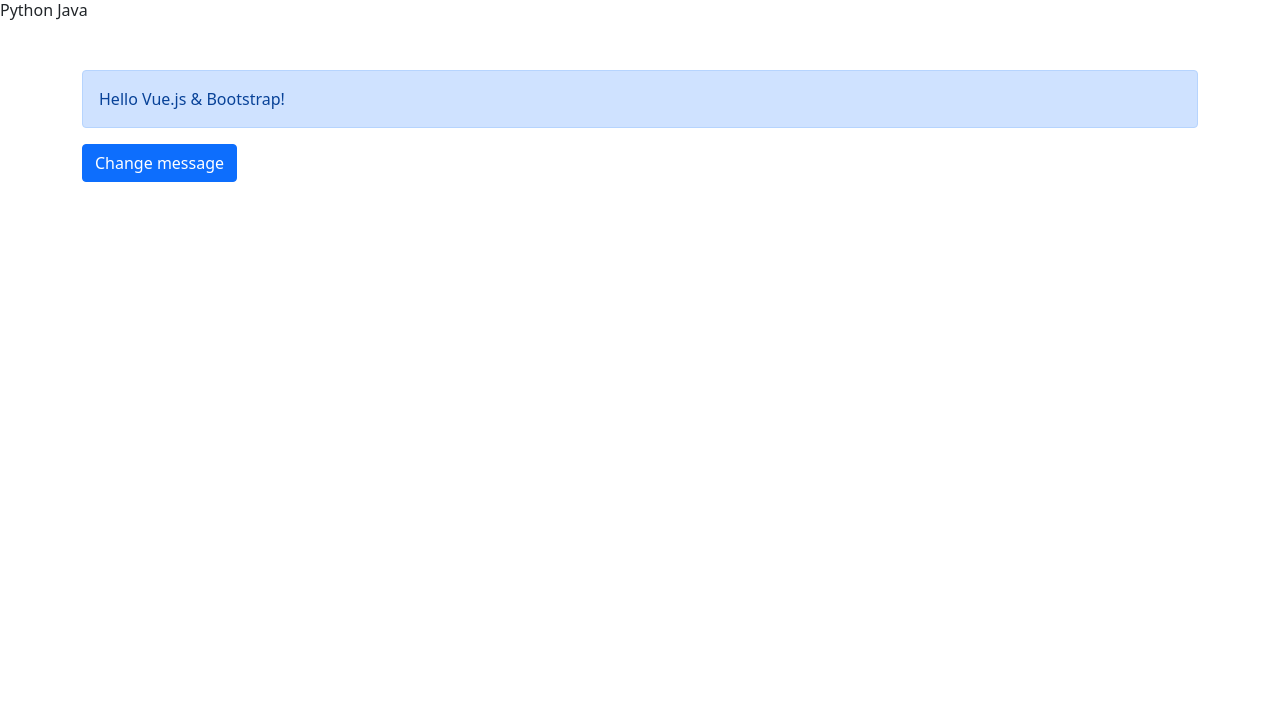
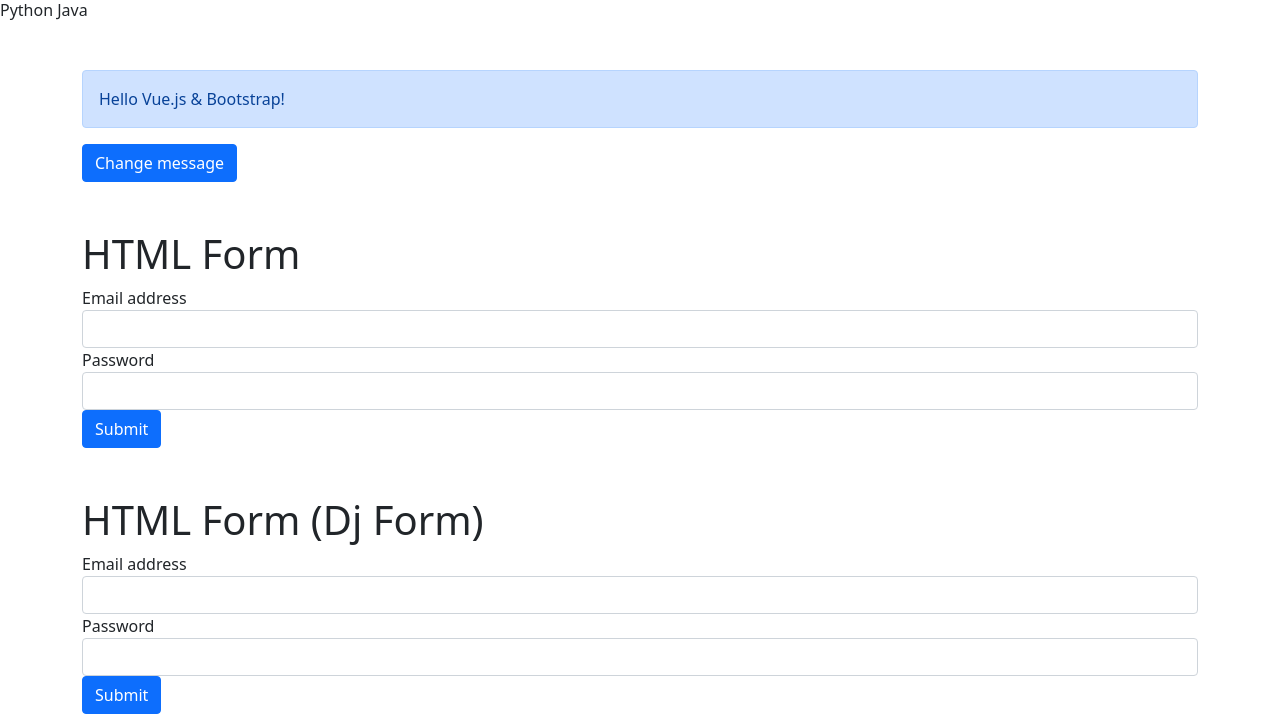
Before and after one commit to riseryan89/fastcampus_note, a Django app: page / in a window 1280 px wide. Shown: the part 522-1236 px from the top of the page. Before the commit the page ends 704 px from the top, so only its background shows below. Run offline with Django 3.2, Linux system fonts and the light colour scheme; some libraries are stand-ins or nearby versions.

Commit message:
Ch 04 / Clip 05

```diff
--- /dev/null
+++ b/app/forms/test_login_form.py
@@ -0,0 +1,14 @@
+from django import forms
+
+
+class LoginForm(forms.Form):
+    email = forms.EmailField(label='Email', widget=forms.TextInput(attrs={'class': 'form-control'}), error_messages={
+            'invalid': '잘못된 이메일 이잖아~~',
+        })
+    password = forms.CharField(widget=forms.PasswordInput(attrs={'class': 'form-control'}), label='Password')
+
+    def clean(self):
+        email = self.cleaned_data.get("email")
+
+        if email.split("@")[1] == "gmail.com":
+            self.add_error('email', "Gmail은 이용할 수 없습니다.")
--- a/app/views/index.py
+++ b/app/views/index.py
@@ -2,8 +2,21 @@ from datetime import datetime
 
 from django.shortcuts import render
 
+from app.forms.test_login_form import LoginForm
+
 
 def index(request):
+    success = False
+    if request.method == "POST":
+        form = LoginForm(request.POST)
+        if form.is_valid():
+            email = form.cleaned_data.get("email")
+            password = form.cleaned_data.get("password")
+            print(email, password)
+            success = True
+    else:
+        form = LoginForm()
+
     rendering_info = dict(
         title="Home",
         user_id=1,
@@ -14,6 +27,8 @@ def index(request):
         msg="Hello World",
         java="Java",
         python="Python",
+        success=success,
+        form=form,
     )
 
     return render(request, "index.html", rendering_info)
--- a/templates/index.html
+++ b/templates/index.html
@@ -31,6 +31,44 @@
         [[ message ]]
     </div>
     <button class="btn btn-primary" @click="changeMessage">Change message</button>
+
+    <h1 class="mt-5">HTML Form</h1>
+    <form method="post">
+        {% csrf_token %}
+        <div class="form-group">
+            <label for="exampleInputEmail1">Email address</label>
+            <input type="email" class="form-control" name="email" id="exampleInputEmail1" aria-describedby="emailHelp">
+        </div>
+        <div class="form-group">
+            <label for="exampleInputPassword1">Password</label>
+            <input type="password" class="form-control" name="password" id="exampleInputPassword1">
+        </div>
+        <button type="submit" class="btn btn-primary">Submit</button>
+    </form>
+
+    <h1 class="mt-5">HTML Form (Dj Form)</h1>
+    {% if not success %}
+    <form method="post">
+        {% csrf_token %}
+        <div class="form-group">
+            <label for="{{ form.email.id_for_label }}">Email address</label>
+            {{ form.email }}
+            {% if form.email.errors %}
+                <div class="text-danger">{{ form.email.errors }}</div>
+            {% endif %}
+        </div>
+        <div class="form-group">
+            <label for="{{ form.password.id_for_label }}">Password</label>
+            {{ form.password }}
+            {% if form.password.errors %}
+                <div class="text-danger">{{ form.password.errors }}</div>
+            {% endif %}
+        </div>
+        <button type="submit" class="btn btn-primary">Submit</button>
+    </form>
+    {% else %}
+      <h2>회원가입 완료</h2>
+    {% endif %}
   </div>
 
 </body>
```
